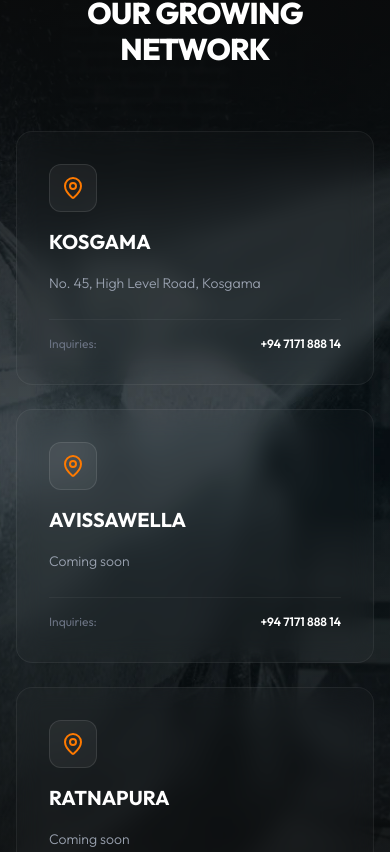
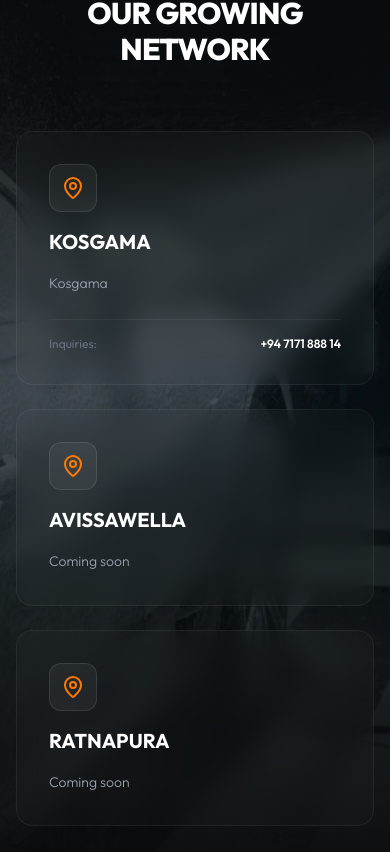
Before and after one commit to Pubudu-Harshana/carvibes_frontend, a Next.js app: page / in a window 390 px wide. Shown: the part 832-1684 px from the top of the page. Built offline with nearby package versions, Linux system fonts and the light colour scheme.

Commit message:
Update Kosgama address and remove phone numbers from Avissawella and Ratnapura

```diff
--- a/src/app/page.tsx
+++ b/src/app/page.tsx
@@ -19,18 +19,16 @@ const branches = [
   {
     name: "Kosgama",
     phone: "+94 7171 888 14",
-    address: "No. 45, High Level Road, Kosgama",
+    address: "Kosgama",
     mapLink: "#"
   },
   {
     name: "Avissawella",
-    phone: "+94 7171 888 14",
     address: "Coming soon",
     mapLink: "#"
   },
   {
     name: "Ratnapura",
-    phone: "+94 7171 888 14",
     address: "Coming soon",
     mapLink: "#"
   }
@@ -186,10 +184,12 @@ export default function Home() {
                   <h4 className="text-xl font-bold text-white uppercase">{branch.name}</h4>
                   <p className="text-sm text-gray-400 leading-relaxed font-light">{branch.address}</p>
                 </div>
-                <div className="pt-4 border-t border-white/5 flex items-center justify-between text-xs text-gray-500">
-                  <span>Inquiries:</span>
-                  <span className="font-semibold text-white">{branch.phone}</span>
-                </div>
+                {branch.phone && (
+                  <div className="pt-4 border-t border-white/5 flex items-center justify-between text-xs text-gray-500">
+                    <span>Inquiries:</span>
+                    <span className="font-semibold text-white">{branch.phone}</span>
+                  </div>
+                )}
               </motion.div>
             ))}
           </div>
--- a/src/components/Footer.tsx
+++ b/src/components/Footer.tsx
@@ -71,7 +71,7 @@ export default function Footer() {
                 <h4 className="text-sm font-medium text-white">Kosgama</h4>
                 <p className="mt-2 text-xs text-gray-500 flex items-start gap-1">
                   <MapPin className="h-3 w-3 mt-0.5 shrink-0 text-primary" />
-                  No. 45, High Level Road, Kosgama.
+                  Kosgama
                 </p>
                 <p className="mt-1 text-xs text-gray-500 flex items-center gap-1">
                   <Phone className="h-3 w-3 text-primary" />
@@ -84,20 +84,12 @@ export default function Footer() {
                   <MapPin className="h-3 w-3 mt-0.5 shrink-0 text-primary" />
                   Coming soon.
                 </p>
-                <p className="mt-1 text-xs text-gray-500 flex items-center gap-1">
-                  <Phone className="h-3 w-3 text-primary" />
-                  +94 7171 888 14
-                </p>
               </div>
               <div>
                 <h4 className="text-sm font-medium text-white">Ratnapura</h4>
                 <p className="mt-2 text-xs text-gray-500 flex items-start gap-1">
                   <MapPin className="h-3 w-3 mt-0.5 shrink-0 text-primary" />
                   Coming soon.
-                </p>
-                <p className="mt-1 text-xs text-gray-500 flex items-center gap-1">
-                  <Phone className="h-3 w-3 text-primary" />
-                  +94 7171 888 14
                 </p>
               </div>
             </div>
```
